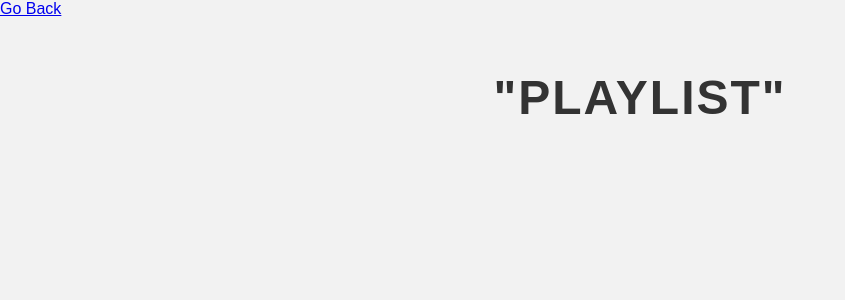
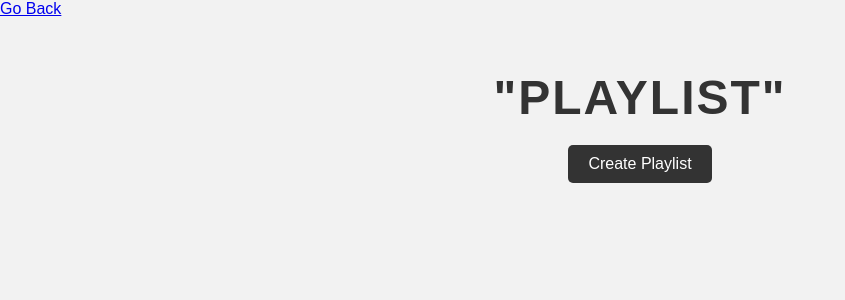
Before and after one commit to tmaricic1/FatEar, a Flask app: page /playlist in a window 1280 px wide. Shown: the top 300 px of the page, without its empty margins (0-845 px from the left). Run offline with Flask 3, Linux system fonts and the light colour scheme; the visitor is signed in with stand-in values (Sample User, id 1); data that the repository does not hold is empty.

Commit message:
started playlists

```diff
--- a/init1.py
+++ b/init1.py
@@ -165,10 +165,6 @@ def home():
     cursor.close()
     return render_template('home.html', user = user, reviews = data, songs = data2)
 
-@app.route('/playlist')
-def playlist():
-    user = session['username']
-    return render_template('playlist.html')
 
 @app.route('/search')
 def search():
@@ -306,6 +302,18 @@ def upload_file():
 			flash('Allowed file types are txt, pdf, png, jpg, jpeg, gif')
 			return redirect(request.url)
 
+@app.route('/playlist', methods=['GET', 'POST'])
+def user_playlists():
+    # Retrieve the playlists for the specified user from the database
+    username = session["username"]
+    cursor = conn.cursor()
+    query = "SELECT distinct pName,description FROM playlist WHERE username = %s"
+    cursor.execute(query, username)
+    playlists = cursor.fetchall()
+    cursor.close()
+
+    # Render the "playlists.html" template with the retrieved playlists
+    return render_template('playlist.html', playlists=playlists)
 
 @app.route('/logout')
 def logout():
--- a/templates/playlist.html
+++ b/templates/playlist.html
@@ -25,13 +25,31 @@
         letter-spacing: 2px;
         color: #333;
       }
+      .button {
+        display: inline-block;
+        background-color: #333;
+        color: #fff;
+        padding: 10px 20px;
+        border-radius: 5px;
+        text-decoration: none;
+        margin-bottom: 20px;
+      }
+      .button:hover {
+        background-color: #666;
+      }
     </style>
   </head>
   <body>
     <a href="/home">Go Back</a>
     <div class="container">
       <h1>"Playlist"</h1>
+      <a href="/create-playlist" class="button">Create Playlist</a>
       <!-- Add your content here -->
+      <ul>
+        {% for line in playlists %}
+          <li>{{ line.pName }} - {{ line.description }}</li>
+        {% endfor %}
+      </ul>
     </div>
   </body>
 </html>
```
Also changed, not shown: templates/playlistdisplay.html (added).
